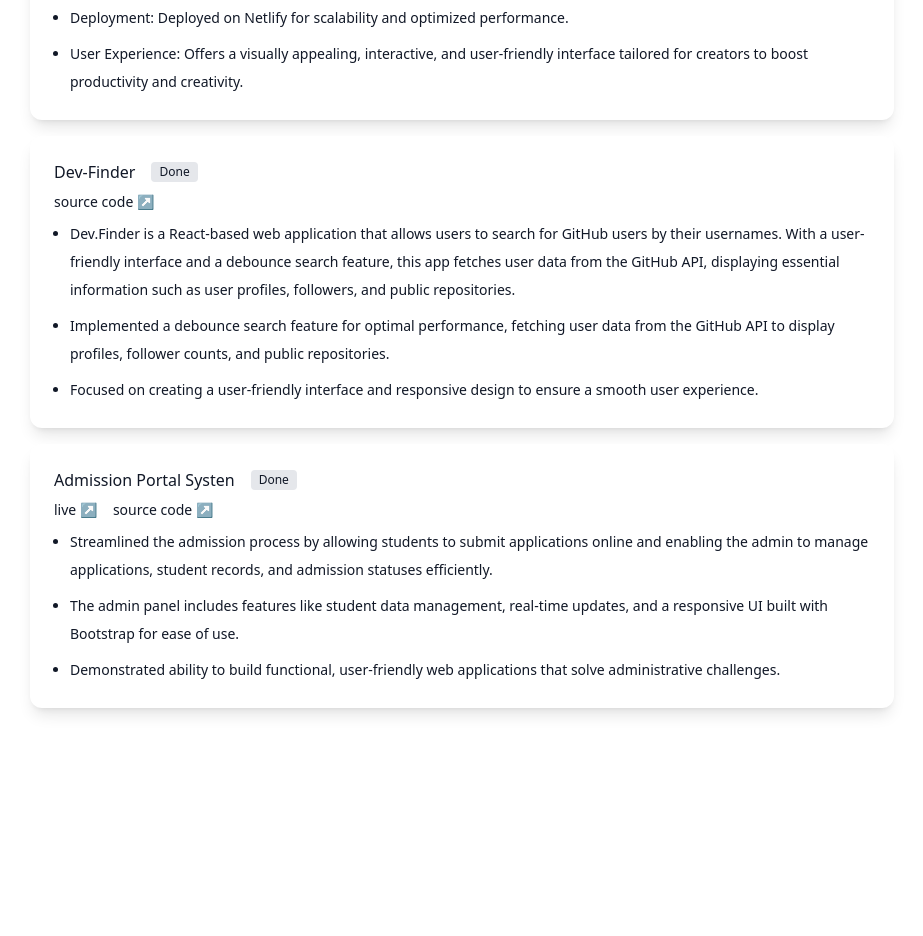
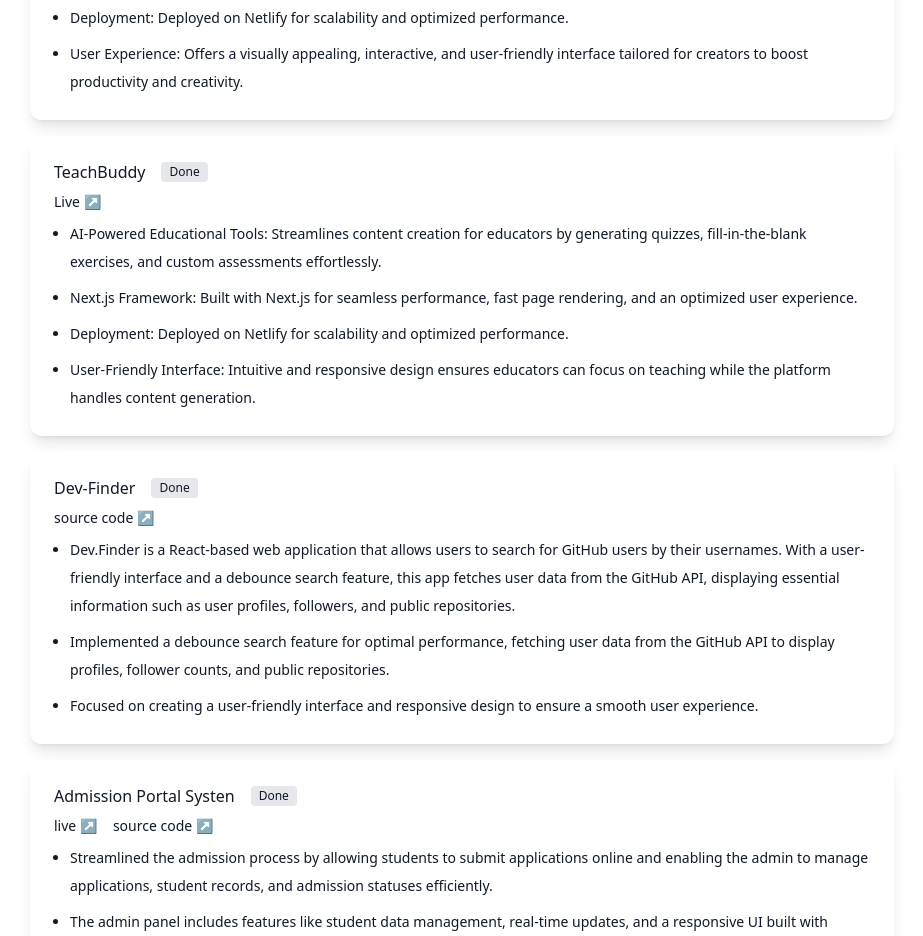
Before and after one commit to Shridhant/Portfolio, a plain HTML site: page index.html in a window 1280 px wide. Shown: the part 2140-3076 px from the top of the page, without its empty margins (178-1101 px from the left). Before the commit the page ends 2928 px from the top, so only its background shows below. Drawn offline with nearby package versions, Linux system fonts and the light colour scheme.

Commit message:
Update index.html

```diff
--- a/index.html
+++ b/index.html
@@ -383,6 +383,43 @@
               </ul>
             </div>
           </div>
+
+  <div
+            class="project-card bg-white dark:bg-gray-800 rounded-xl p-6 shadow-lg transition-all duration-300 hover:shadow-xl relative overflow-hiddenspace-y-8"
+          >
+            <div>
+              <div class="flex items-center gap-4">
+                <h3 class="font-medium">TeachBuddy</h3>
+                <span
+                  class="rounded bg-gray-200 dark:bg-gray-700 px-2 py-0.5 text-xs"
+                  >Done</span
+                >
+              </div>
+              <div class="flex gap-4 py-2">
+                <a
+                  href="https://teachbuddy.netlify.app/"
+                  class="relative z-10 text-sm hover:underline"
+                  >Live ↗</a
+                >
+              </div>
+              <ul class="list-disc space-y-2 pl-4 text-sm leading-7">
+                <li>
+       AI-Powered Educational Tools: Streamlines content creation for educators by generating quizzes, fill-in-the-blank exercises, and custom assessments effortlessly.
+                </li>
+                <li>
+              Next.js Framework: Built with Next.js for seamless performance, fast page rendering, and an optimized user experience.
+                </li>
+                <li>
+                  Deployment: Deployed on Netlify for scalability and optimized performance.
+                </li>
+                 <li>
+User-Friendly Interface: Intuitive and responsive design ensures educators can focus on teaching while the platform handles content generation.
+                </li>
+              </ul>
+            </div>
+          </div>
+
+
           <div
             class="project-card bg-white dark:bg-gray-800 rounded-xl p-6 shadow-lg transition-all duration-300 hover:shadow-xl relative overflow-hiddenspace-y-8"
           >
```
